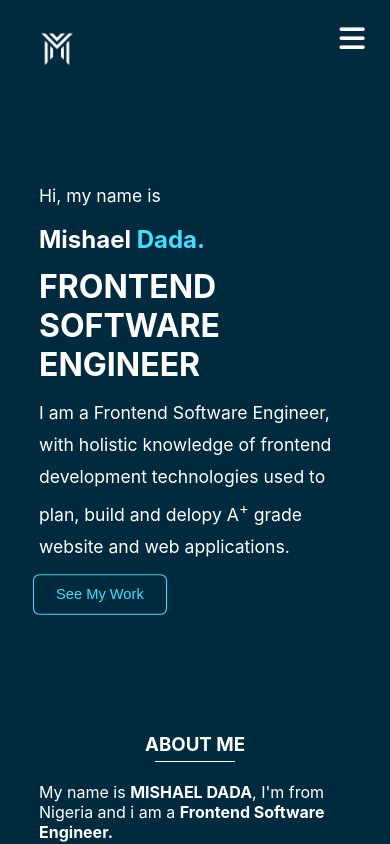
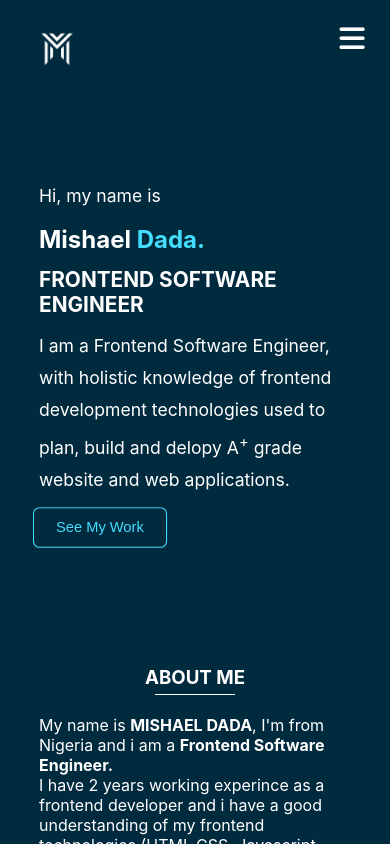
Before and after one commit to mishael1-d/Portfolio, a React (Create React App) app: page / in a window 390 px wide. Shown: the top 844 px of the page. Built offline with nearby package versions, Linux system fonts and the light colour scheme.

Commit message:
styling refactor

```diff
--- a/src/components/Banner/Banner.css
+++ b/src/components/Banner/Banner.css
@@ -109,6 +109,6 @@
     font-size: 1.5rem;
   }
   .banner-text h1 {
-    font-size: 2rem;
+    font-size: 1.3rem;
   }
 }
```
